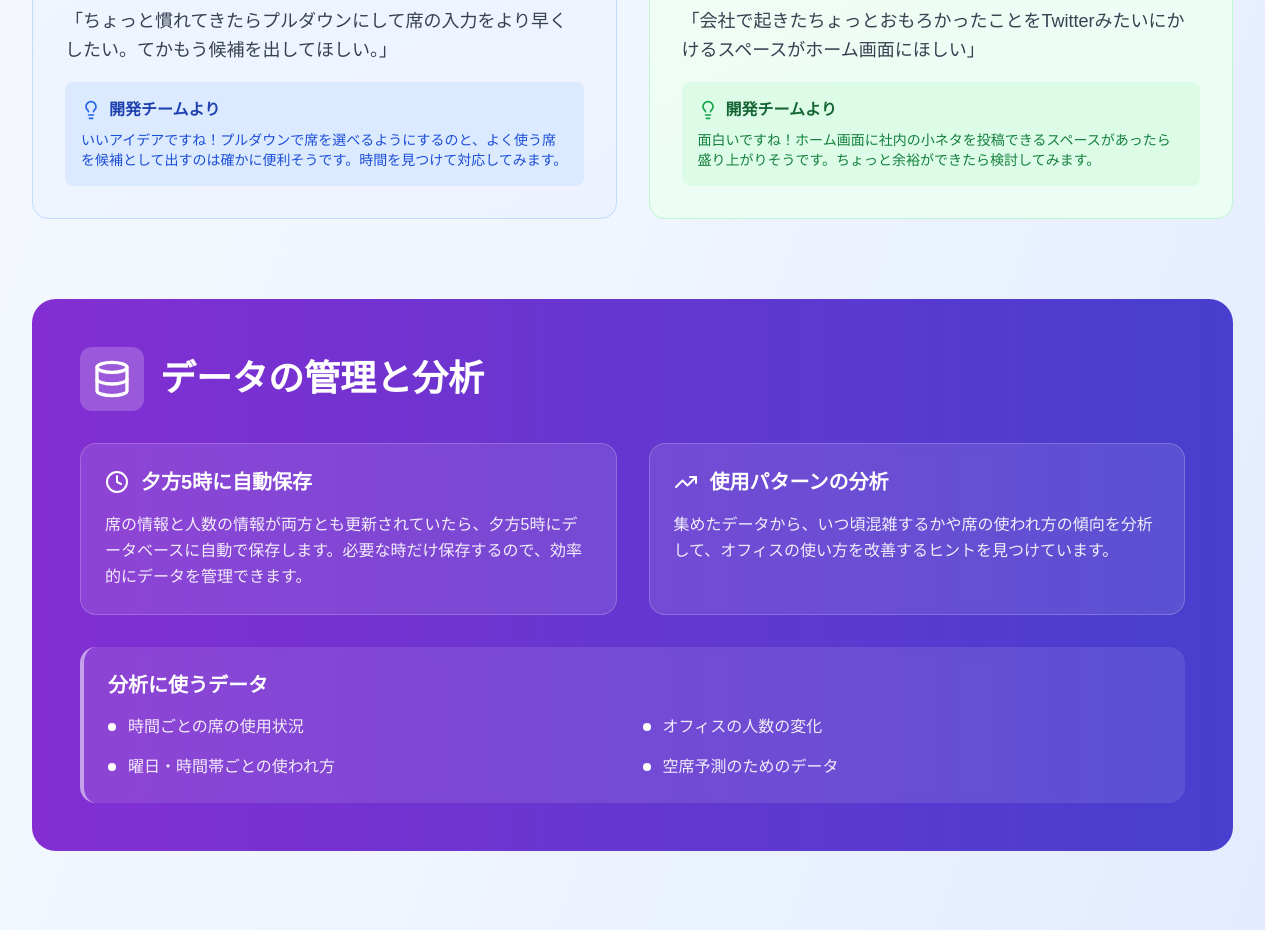
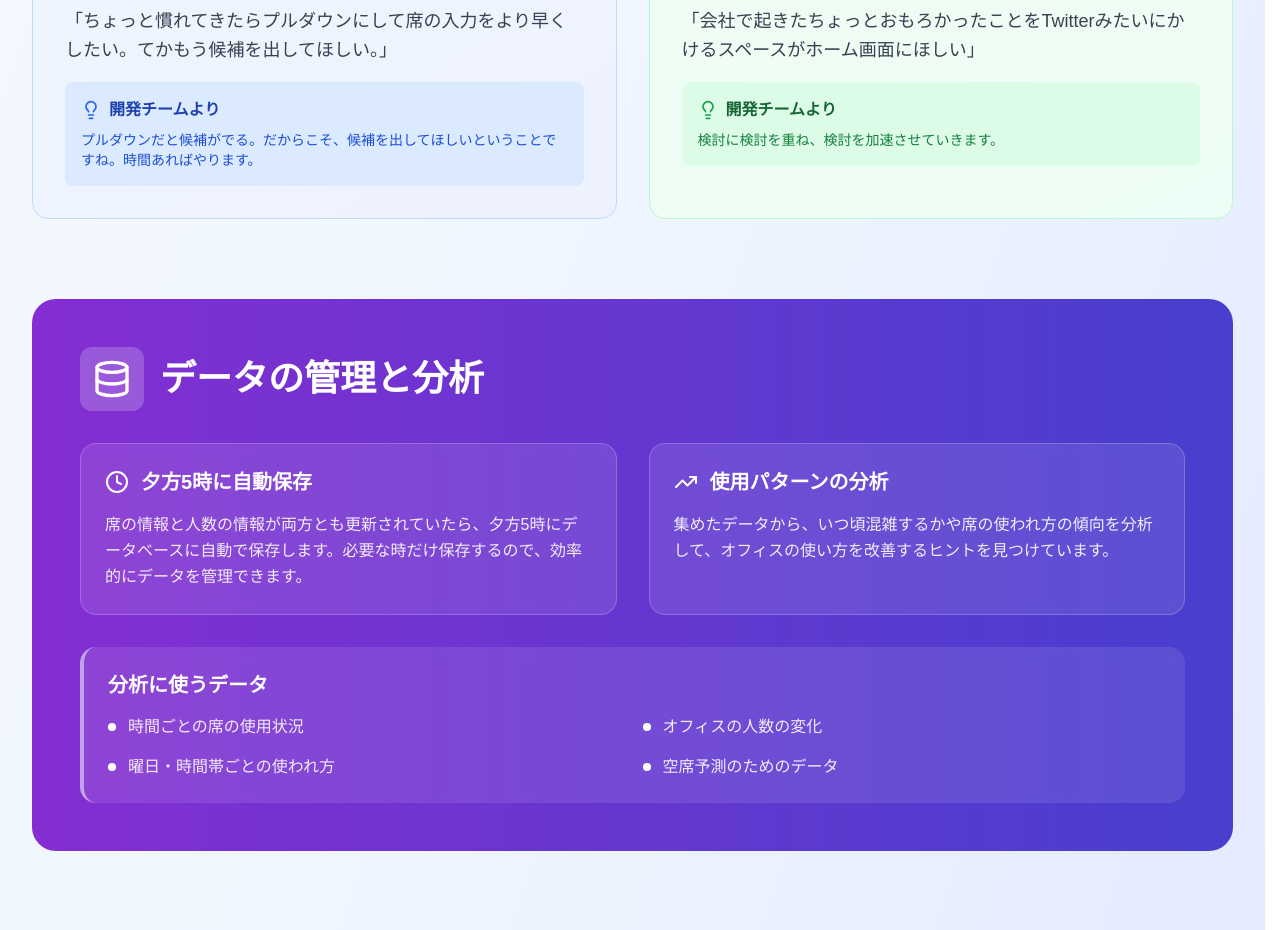
Before and after one commit to cmb-sy/real-time-seating-app, a Next.js app: page /about in a window 1280 px wide. Shown: the part 1780-2710 px from the top of the page. Built offline with nearby package versions, Linux system fonts and the light colour scheme; no server answers; the database is empty.

Commit message:
文言を変更

```diff
--- a/app/about/page.tsx
+++ b/app/about/page.tsx
@@ -247,7 +247,7 @@ export default function AboutPage() {
                       </span>
                     </div>
                     <p className="text-blue-700 text-sm">
-                      いいアイデアですね！プルダウンで席を選べるようにするのと、よく使う席を候補として出すのは確かに便利そうです。時間を見つけて対応してみます。
+                      プルダウンだと候補がでる。だからこそ、候補を出してほしいということですね。時間あればやります。
                     </p>
                   </div>
                 </div>
@@ -288,7 +288,7 @@ export default function AboutPage() {
                       </span>
                     </div>
                     <p className="text-green-700 text-sm">
-                      面白いですね！ホーム画面に社内の小ネタを投稿できるスペースがあったら盛り上がりそうです。ちょっと余裕ができたら検討してみます。
+                      検討に検討を重ね、検討を加速させていきます。
                     </p>
                   </div>
                 </div>
```
